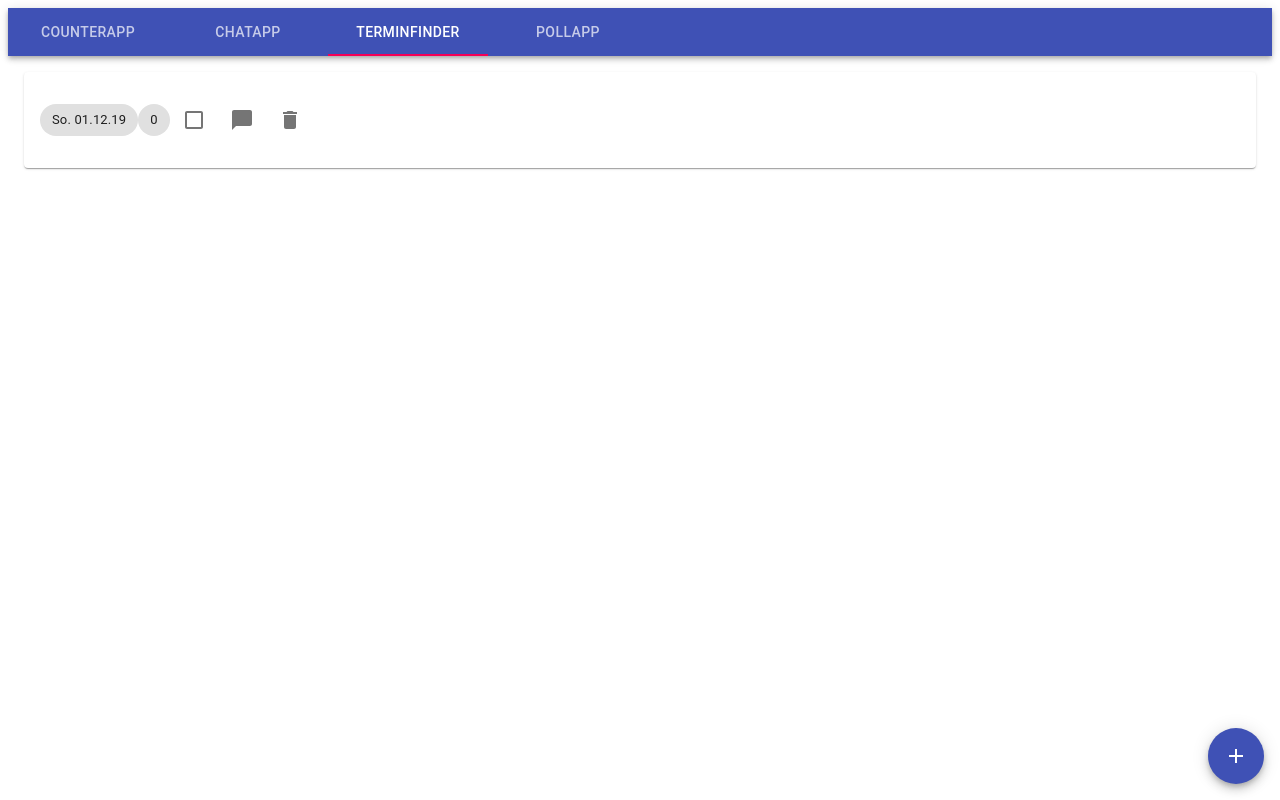
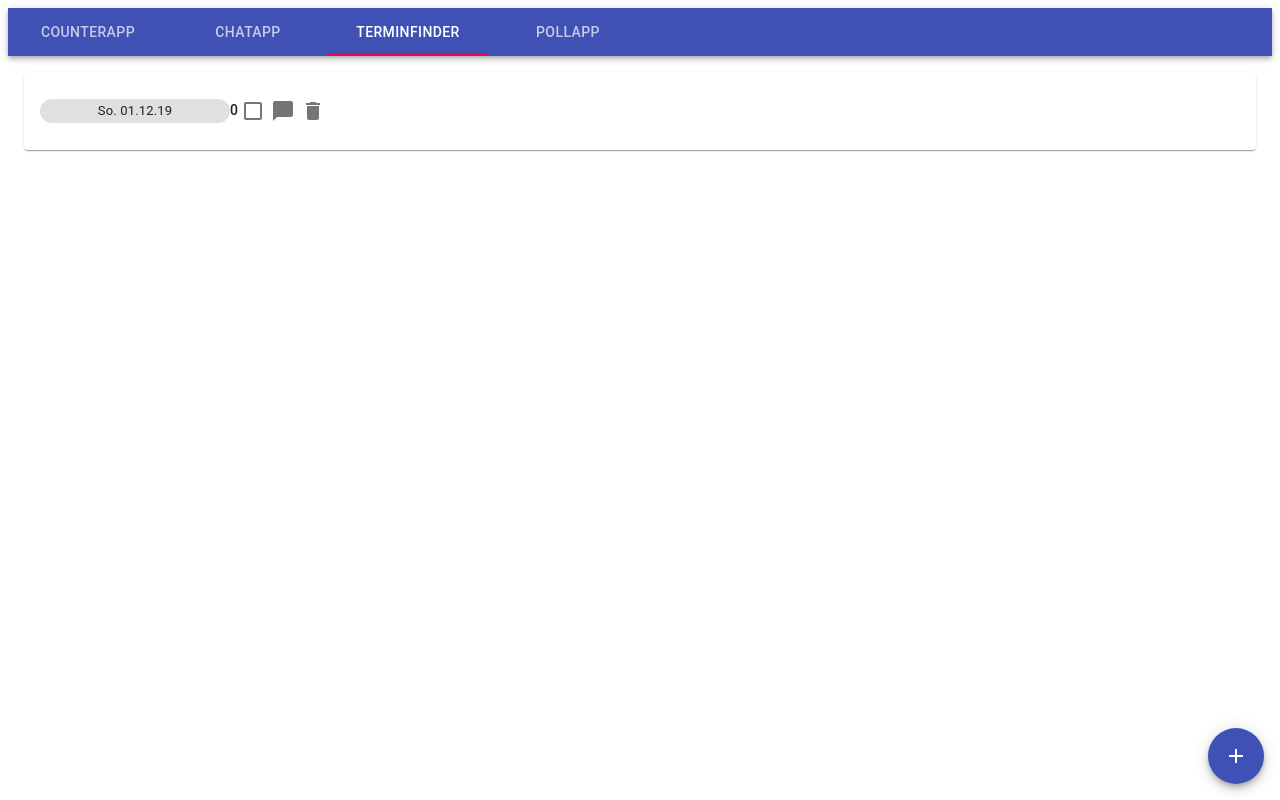
Before and after one commit to Axillarator/react-dojo, a React (Create React App) app: page / in a window 1280 px wide. Built offline with nearby package versions, Linux system fonts and the light colour scheme.

Commit message:
edit styling

```diff
--- a/src/Components/Termin/DateProposal.tsx
+++ b/src/Components/Termin/DateProposal.tsx
@@ -9,8 +9,17 @@ import {MouseEventHandler, useState} from "react";
 
 import {MaterialUiPickersDate} from "@material-ui/pickers/typings/date";
 import Vote from "./Vote";
-import {TextField} from "@material-ui/core";
+import {createStyles, makeStyles, TextField, Theme} from "@material-ui/core";
+import Typography from "@material-ui/core/Typography";
 
+const useStyles = makeStyles((theme: Theme) =>
+    createStyles({
+        date: {
+            width: '190px',
+            height: '24px'
+        }
+    }),
+);
 
 interface Props {
     selectedStartDate: MaterialUiPickersDate
@@ -22,6 +31,8 @@ interface Props {
 
 export default function DateProposal(props: Props) {
 
+    const classes = useStyles();
+
     const [inputValue, setInput] = useState<String>("");
     const [messageVisible, toggleMessage] = useState<boolean>(false);
 
@@ -30,23 +41,26 @@ export default function DateProposal(props: Props) {
             <form>
                 {(props.selectedStartDate!! < props.selectedEndDate!!) ?
                     <Chip
+                        className={classes.date}
                         label={props.selectedStartDate!!.format("dd. DD.MM.YY") + " - " + props.selectedEndDate!!.format("dd. DD.MM.YY")}
                     />
                     :
                     <Chip
+                        className={classes.date}
                         label={props.selectedStartDate!!.format("dd. DD.MM.YY")}
                     />
                 }
 
-                <Chip
-                    label={props.check}
-                />
+                <Typography variant="button">
+                    {props.check}
+                </Typography>
                 <Vote
                     check={props.check}
                     onClick={props.handleCheck}
                 />
                 <Tooltip title="Notiz hinzufügen">
                     <IconButton
+                        size="small"
                         aria-label="Notiz hinzufügen"
                         onClick={() => toggleMessage(!messageVisible)}>
                         <ChatBubbleIcon/>
@@ -65,7 +79,10 @@ export default function DateProposal(props: Props) {
                     />
                     :
                     <Tooltip title="Vorschlag entfernen">
-                        <IconButton aria-label="delete" onClick={props.onDelete}>
+                        <IconButton
+                            aria-label="delete"
+                            size="small"
+                            onClick={props.onDelete}>
                             <DeleteIcon/>
                         </IconButton>
                     </Tooltip>}
--- a/src/Components/Termin/Vote.tsx
+++ b/src/Components/Termin/Vote.tsx
@@ -28,14 +28,14 @@ export default function Vote(props: Props) {
 
     if (props.check === 0) {
         return (
-            <IconButton aria-label="Undecided" onClick={props.onClick}>
+            <IconButton aria-label="Undecided" onClick={props.onClick} size="small">
                 <CheckBoxOutlineBlankIcon/>
             </IconButton>
         )
     }
     if (props.check === 1) {
         return (
-            <IconButton aria-label="Yes" onClick={props.onClick}>
+            <IconButton aria-label="Yes" onClick={props.onClick} size="small">
                 <CheckBoxIcon
                     className={classes.accept}
                 />
@@ -44,7 +44,7 @@ export default function Vote(props: Props) {
     }
     if (props.check === 2) {
         return (
-            <IconButton aria-label="No" onClick={props.onClick}>
+            <IconButton aria-label="No" onClick={props.onClick} size="small">
                 <IndeterminateCheckBoxIcon
                     className={classes.reject}
                 />
```
